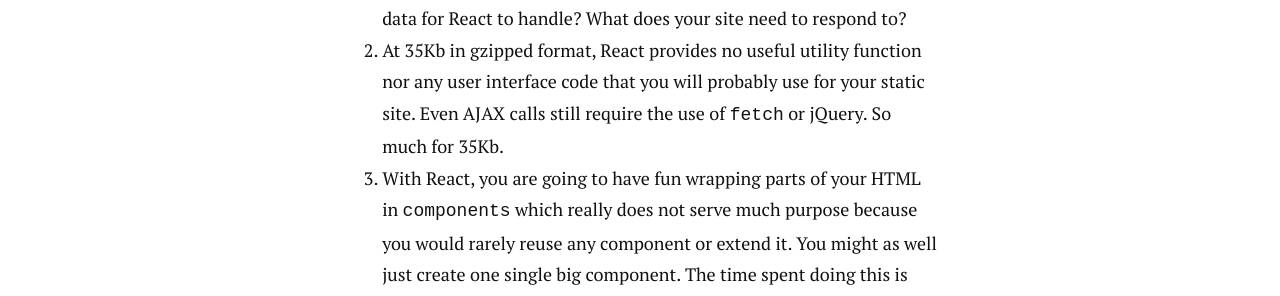
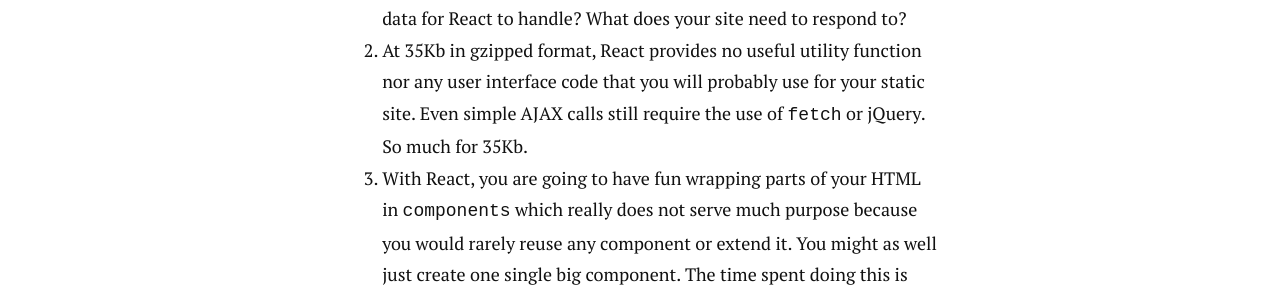
Before and after one commit to ericluwj/ericluwj.github.io, a Jekyll site: the page built from _posts/2016-03-04-why-you-should-not-be-using-reactjs.markdown, in a window 1280 px wide. Shown: the part 1402-1698 px from the top of the page. Built offline with Jekyll 4.4.1, drawn with Linux system fonts in a browser that asks for light colours; nearby versions of some CDN libraries.

Commit message:
Amended latest post.

```diff
--- a/_posts/2016-03-04-why-you-should-not-be-using-reactjs.markdown
+++ b/_posts/2016-03-04-why-you-should-not-be-using-reactjs.markdown
@@ -14,7 +14,7 @@
 I hope you got that right. React simply does not provide enough value for a simple landing page, not to mention the whole lot of hassles that come with its use. Here are the reasons:
 
 1. React was built for fast and responsive user interfaces on data-driven sites. If your site contains mostly static content, where's the variable data for React to handle? What does your site need to respond to?
-2. At 35Kb in gzipped format, React provides no useful utility function nor any user interface code that you will probably use for your static site. Even AJAX calls still require the use of `fetch` or jQuery. So much for 35Kb.
+2. At 35Kb in gzipped format, React provides no useful utility function nor any user interface code that you will probably use for your static site. Even simple AJAX calls still require the use of `fetch` or jQuery. So much for 35Kb.
 3. With React, you are going to have fun wrapping parts of your HTML in `components` which really does not serve much purpose because you would rarely reuse any component or extend it. You might as well just create one single big component. The time spent doing this is simply not worth it. If you have parts of code that need to be repeated on different pages or routes, you would be better off using a simple templating language.
 4. Using JSX in React does not easily allow you to put scripts such as the Google Analytics tracking code into your HTML, so you are going to spend a lot more time than just simply copying and pasting a tracking code.
 
```
